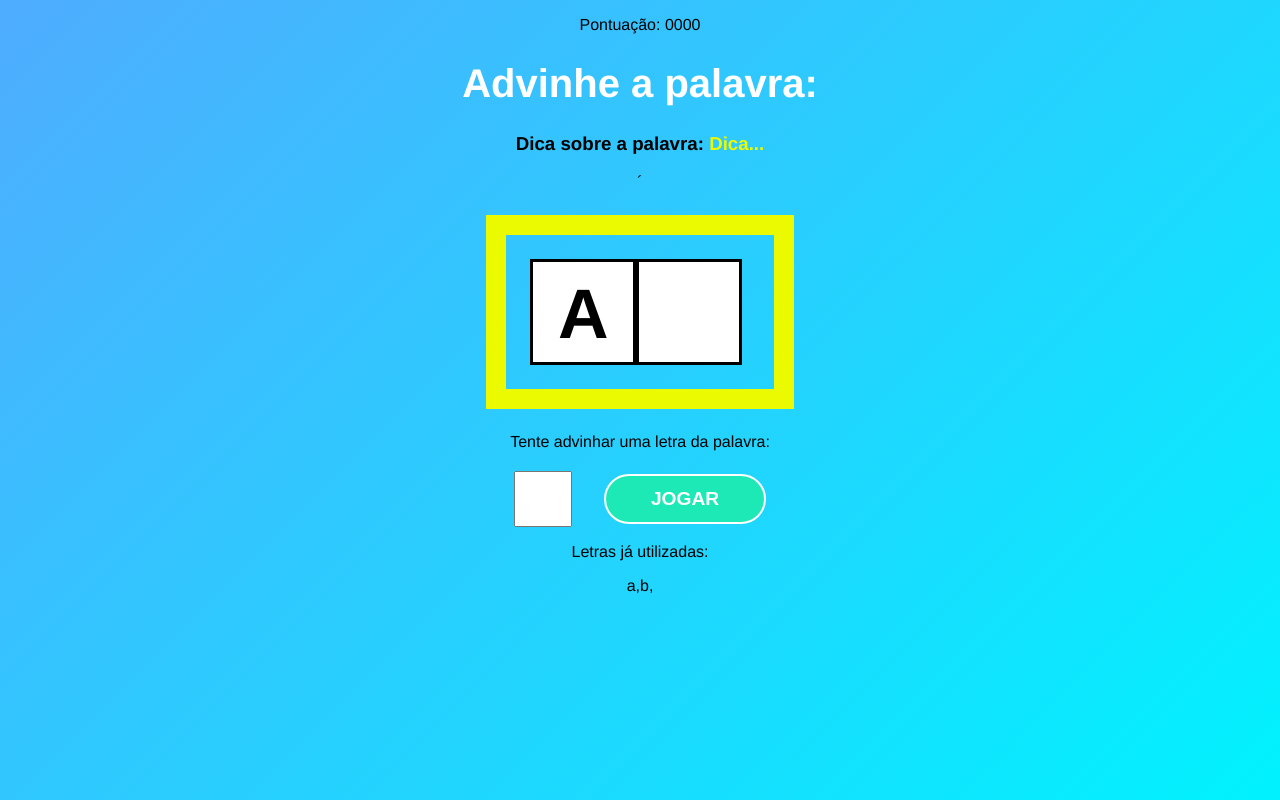
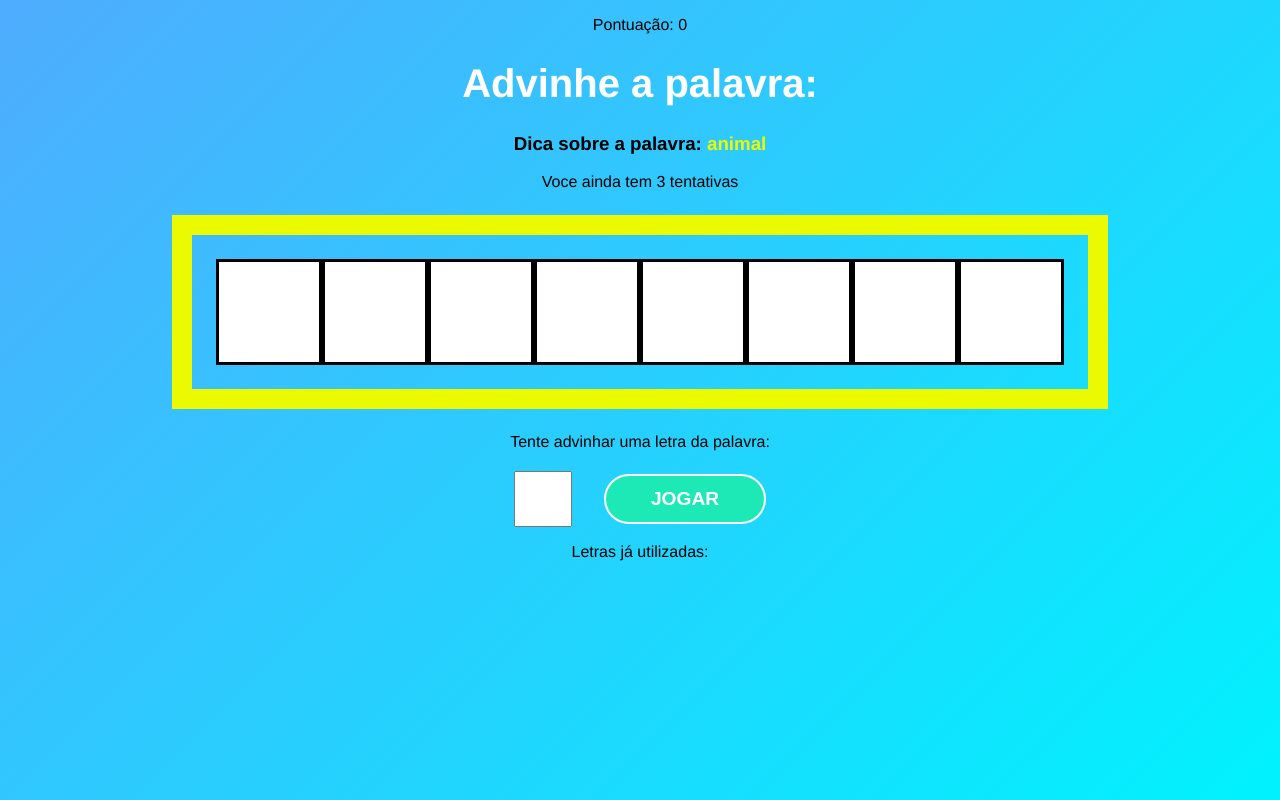
Before and after one commit to gabsbento/curso-react, a React (Create React App) app: page / in a window 1280 px wide. Both pictures are taken after a click on the button "COMECAR O JOGO". Built offline with nearby package versions, Linux system fonts and the light colour scheme.

Commit message:
:sparkles: feat: secret word - consumindo state do jogo

```diff
--- a/src/App.jsx
+++ b/src/App.jsx
@@ -19,6 +19,11 @@
   const [pickedWord, setPickedWord] = useState("");
   const [pickedCategory, setPickedCategory] = useState("");
   const [letters, setLetters] = useState("");
+
+  const [guessedLetters, setGuessedLetters] = useState([]);
+  const [wrongLetters, setWrongLetters] = useState([]);
+  const [guesses, setGuesses] = useState(3);
+  const [score, setScore] = useState(0);
 
   const pickWordAndCategory = () => {
     const categories = Object.keys(words);
@@ -50,7 +55,7 @@
   return (
     <div className="App">
       {gameStage === "start" && <StartScreen startGame={startGame} />}
-      {gameStage === "game" && <Game verifyLetter={verifyLetter} />}
+      {gameStage === "game" && <Game verifyLetter={verifyLetter} pickedWord={pickedWord} pickedCategory={pickedCategory} letters={letters} guessedLetters={guessedLetters} wrongLetters={wrongLetters} guesses={guesses} score={score}/>}
       {gameStage === "end" && <GameOver retry={retry} />}
     </div>
   );
--- a/src/components/Game.jsx
+++ b/src/components/Game.jsx
@@ -1,19 +1,25 @@
 import React from "react";
 import "./Game.css";
 
-const Game = ({ verifyLetter }) => {
+const Game = ({ verifyLetter, pickedWord, pickedCategory, letters, guessedLetters, wrongLetters, guesses, score }) => {
   return (
     <div className="game">
       <p className="points">
-        <span>Pontuação: 0000</span>
+        <span>Pontuação: {score}</span>
       </p>
       <h1>Advinhe a palavra: </h1>
       <h3 className="tip">
-          Dica sobre a palavra: <span>Dica...</span>
-      </h3>´
+          Dica sobre a palavra: <span>{pickedCategory}</span>
+      </h3>
+      <p>Voce ainda tem {guesses} tentativas</p>
       <div className="wordContainer">
-        <span className="letter">A</span>
-        <span className="blankSquare"></span>
+        {letters.map((letter, key) =>
+          guessedLetters.includes(letter) ? (
+            <span key={key} className="letter">{letter}</span>
+          ) : (
+            <span key={key} className="blankSquare"></span>
+          )
+        )}
       </div>
       <div className="letterContainer">
         <p>Tente advinhar uma letra da palavra:</p>
@@ -24,8 +30,9 @@
       </div>
       <div className="wrongLettersContainer">
         <p>Letras já utilizadas: </p>
-        <span>a,</span>
-        <span>b,</span>
+        {wrongLetters.map((letter, key) => (
+          <span key={key}>{letter}</span>
+        ))}
       </div>
     </div>
   );
```
